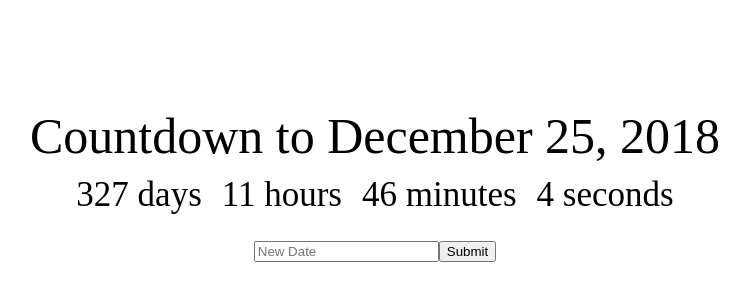
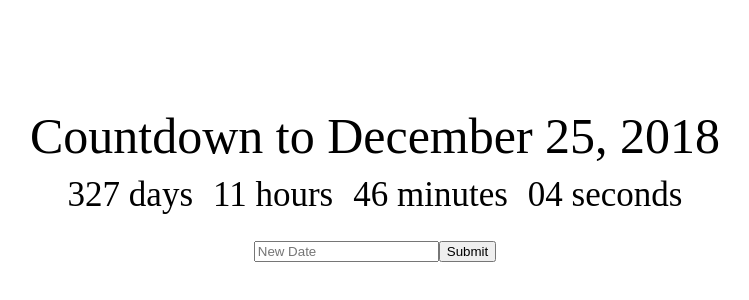
Before and after one commit to d1sc0nneckt1e/countdown_app, a React (Create React App) app: page / in a window 1280 px wide. Shown: the part 146-446 px from the top of the page, without its empty margins (265-1014 px from the left). Built offline with nearby package versions, Linux system fonts and the light colour scheme.

Commit message:
adding helper methods with Ternary Expressions

```diff
--- a/src/clock.jsx
+++ b/src/clock.jsx
@@ -20,6 +20,14 @@
     setInterval(() => this.getTimtUntil(this.props.deadline), 1000);
   }
 
+  leadingZero(num){
+    return num < 10 ? '0' + num : num;
+    // if(num < 10){
+    //   return '0' + num;
+    // }
+    // return num;
+  }
+
   getTimtUntil(deadline){
     const time = Date.parse(deadline) - Date.parse(new Date());
     // console.log('time:', time);
@@ -36,10 +44,10 @@
     // this.getTimtUntil(this.props.deadline);
     return(
       <div className='clock'>
-        <div className='clock-days'>{this.state.days} days</div>
-        <div className='clock-hours'>{this.state.hours} hours</div>
-        <div className='clock-minutes'>{this.state.minutes} minutes</div>
-        <div className='clock-seconds'>{this.state.seconds} seconds</div>
+        <div className='clock-days'>{this.leadingZero(this.state.days)} days</div>
+        <div className='clock-hours'>{this.leadingZero(this.state.hours)} hours</div>
+        <div className='clock-minutes'>{this.leadingZero(this.state.minutes)} minutes</div>
+        <div className='clock-seconds'>{this.leadingZero(this.state.seconds)} seconds</div>
       </div>
     )
   }
```
